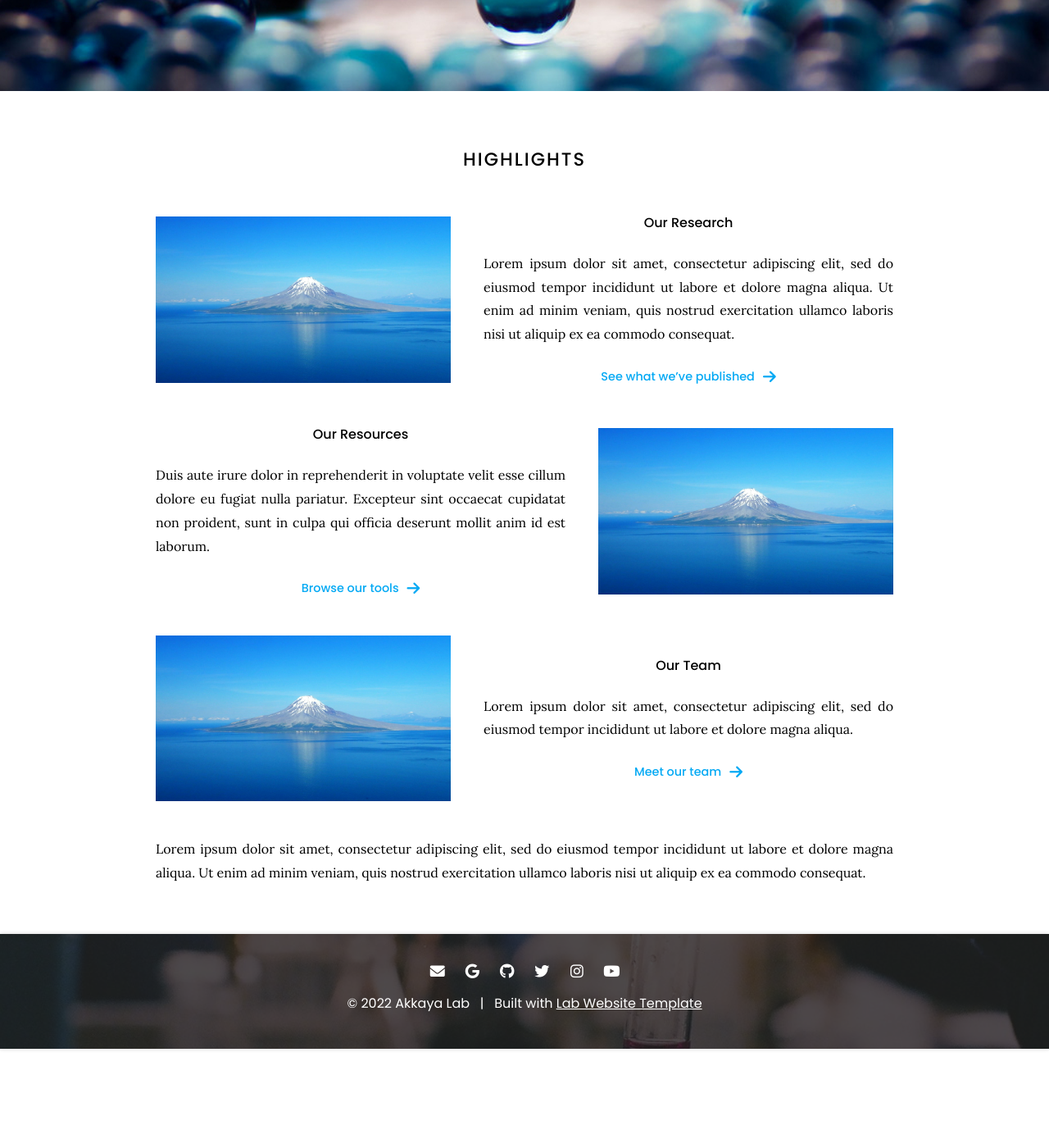
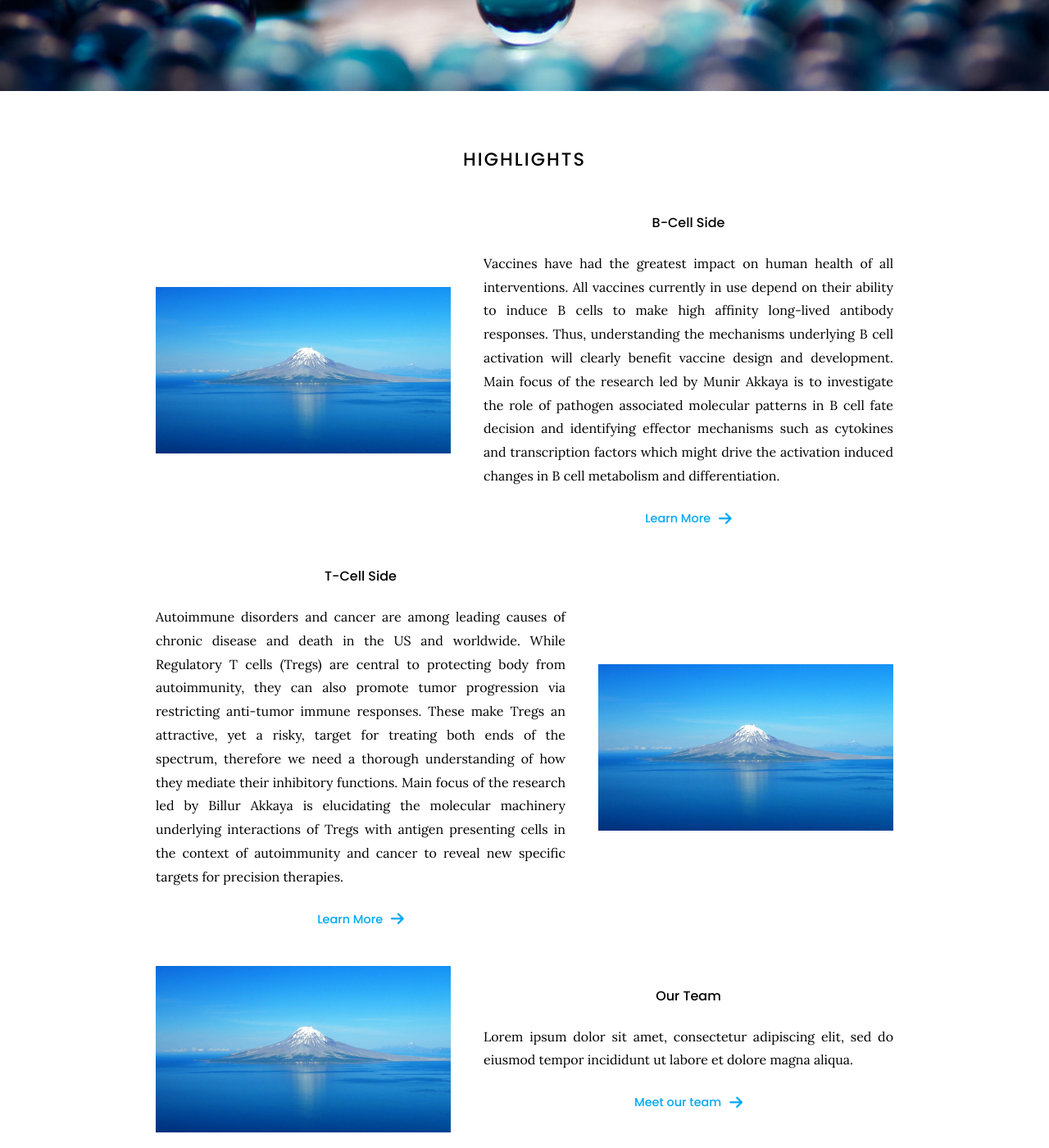
Before and after one commit to Harrisonthow/akkaya-lab, a Jekyll site: the page built from index.md, in a window 1280 px wide and 1400 px high, scrolled down 594 px. Shown: the whole window at 82% size. Built offline with Jekyll 4.4.1, drawn with Linux system fonts in a browser that asks for light colours; before the commit the page ends 1873 px from its top, so only the background shows below that; some of the changed text lies outside the part shown.

Commit message:
changed homepage

```diff
--- a/_data/sources.yaml
+++ b/_data/sources.yaml
@@ -19,3 +19,9 @@
 - id: doi:10.1002/eji.201242896
 - id: doi:10.1007/s00251-009-0415-6
 - id: doi:10.1007/s10616-009-9241-9
+- id: doi:10.1016/j.cellimm.2020.104160
+- id: doi:10.4049/jimmunol.1800753
+- id: doi:10.1002/eji.201747113
+- id: doi:10.1016/j.jim.2016.11.013
+- id: doi:10.3791/54918
+- id: doi:10.1371/journal.pone.0063325
--- a/index.md
+++ b/index.md
@@ -11,7 +11,7 @@ The Akkaya Lab is located at the Ohio State University and in split into two gro
   type="link"
   icon=""
   text="Current B-Cell Projects"
-  link="greenelab/lab-website-template"
+  link="/b-cell"
   style="button"
 %}
 {%
@@ -19,7 +19,7 @@ The Akkaya Lab is located at the Ohio State University and in split into two gro
   type="link"
   icon=""
   text="Current T-Cell Projects"
-  link="https://github.com/greenelab/lab-website-template/wiki"
+  link="/t-cell"
   style="button"
 %}
 {:.center}
@@ -33,13 +33,12 @@ The Akkaya Lab is located at the Ohio State University and in split into two gro
 # Highlights
 
 {% capture text %}
-Lorem ipsum dolor sit amet, consectetur adipiscing elit, sed do eiusmod tempor incididunt ut labore et dolore magna aliqua.
-Ut enim ad minim veniam, quis nostrud exercitation ullamco laboris nisi ut aliquip ex ea commodo consequat.
+Vaccines have had the greatest impact on human health of all interventions. All vaccines currently in use depend on their ability to induce B cells to make high affinity long-lived antibody responses. Thus, understanding the mechanisms underlying B cell activation will clearly benefit vaccine design and development. Main focus of the research led by Munir Akkaya is to investigate the role of pathogen associated molecular patterns in B cell fate decision and identifying effector mechanisms such as cytokines and transcription factors which might drive the activation induced changes in B cell metabolism and differentiation.
 
 {%
   include link.html
-  link="research"
-  text="See what we've published"
+  link="/b-cell"
+  text="Learn More"
   icon="fas fa-arrow-right"
   flip=true
 %}
@@ -49,19 +48,18 @@ Ut enim ad minim veniam, quis nostrud exercitation ullamco laboris nisi ut aliqu
 {%
   include feature.html
   image="images/photo.jpg"
-  link="research"
-  title="Our Research"
+  link="/b-cell"
+  title="B-Cell Side"
   text=text
 %}
 
 {% capture text %}
-Duis aute irure dolor in reprehenderit in voluptate velit esse cillum dolore eu fugiat nulla pariatur.
-Excepteur sint occaecat cupidatat non proident, sunt in culpa qui officia deserunt mollit anim id est laborum.
+Autoimmune disorders and cancer are among leading causes of chronic disease and death in the US and worldwide. While Regulatory T cells (Tregs) are central to protecting body from autoimmunity, they can also promote tumor progression via restricting anti-tumor immune responses. These make Tregs an attractive, yet a risky, target for treating both ends of the spectrum, therefore we need a thorough understanding of how they mediate their inhibitory functions. Main focus of the research led by Billur Akkaya is elucidating the molecular machinery underlying interactions of Tregs with antigen presenting cells in the context of autoimmunity and cancer to reveal new specific targets for precision therapies.
 
 {%
   include link.html
-  link="tools"
-  text="Browse our tools"
+  link="/t-cell"
+  text="Learn More"
   icon="fas fa-arrow-right"
   flip=true
 %}
@@ -71,8 +69,8 @@ Excepteur sint occaecat cupidatat non proident, sunt in culpa qui officia deseru
 {%
   include feature.html
   image="images/photo.jpg"
-  link="resources"
-  title="Our Resources"
+  link="/t-cell"
+  title="T-Cell Side"
   flip=true
   text=text
 %}
```
Also changed, not shown: B-Cell/index.md (+1 -1 lines), T-Cell/index.md (+1 -1 lines), team/index.md (+4 -4 lines).
